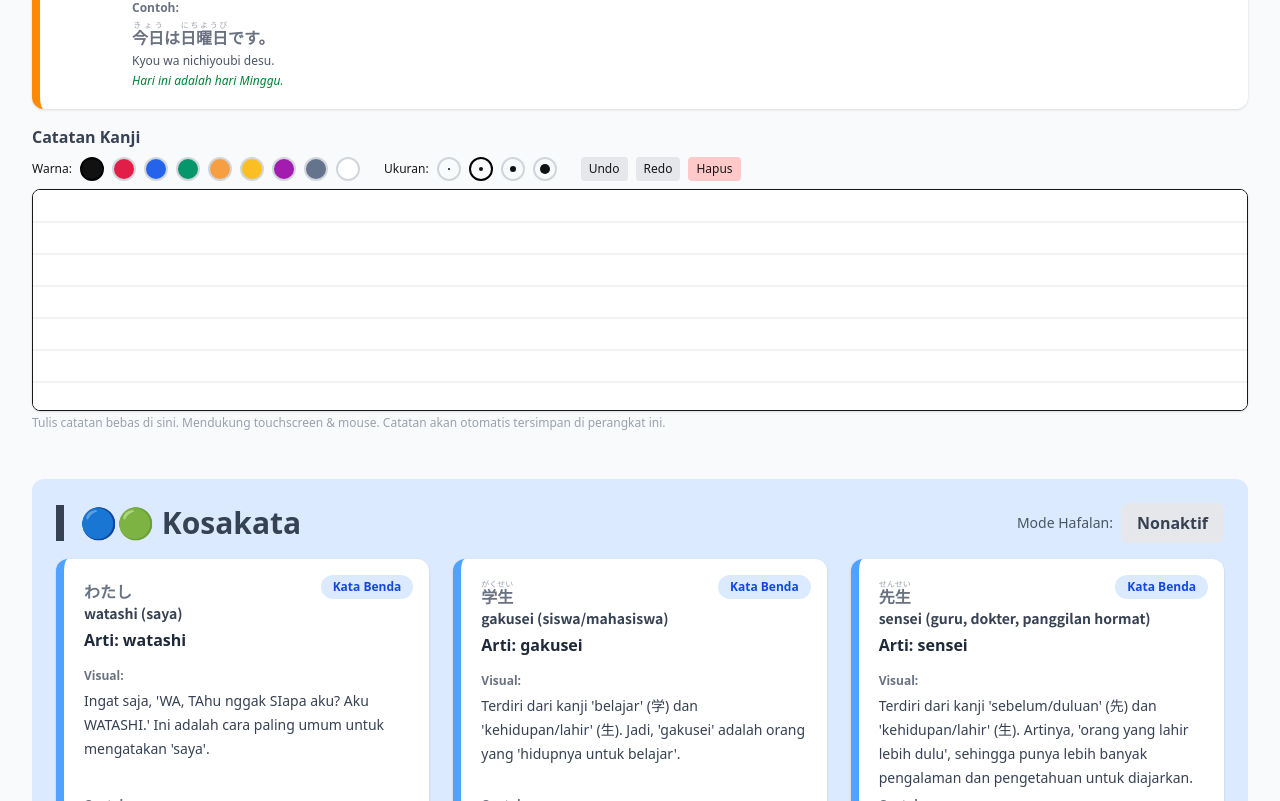
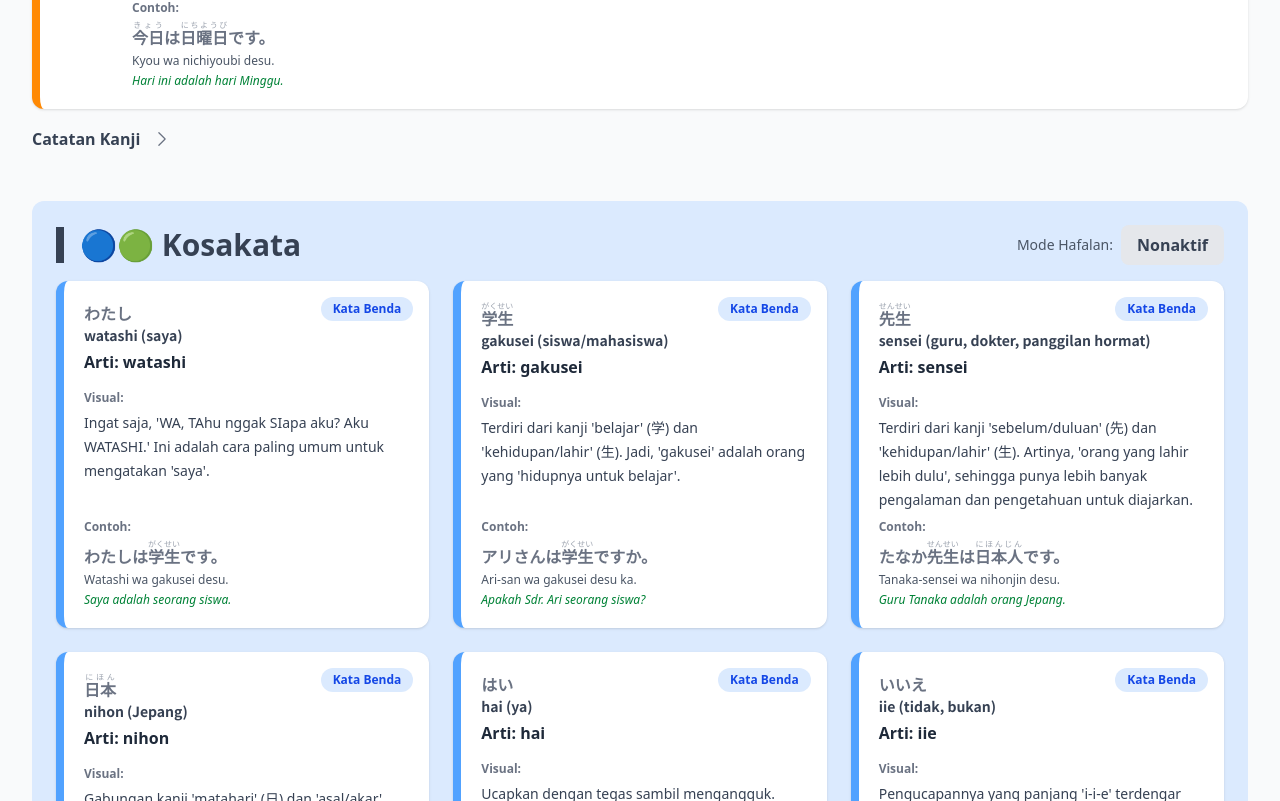
Before and after one commit to randyaswin/study-japan, a Next.js app: page /n5/1 in a window 1280 px wide. Shown: the part 1759-2560 px from the top of the page. Built offline with nearby package versions, Linux system fonts and the light colour scheme.

Commit message:
collapse handwriting

```diff
--- a/package.json
+++ b/package.json
@@ -14,6 +14,7 @@
     "deploy:preview": "vercel"
   },
   "dependencies": {
+    "@heroicons/react": "^2.2.0",
     "next": "15.3.5",
     "react": "^19.0.0",
     "react-dom": "^19.0.0",
--- a/src/components/HandwritingNote.tsx
+++ b/src/components/HandwritingNote.tsx
@@ -1,19 +1,20 @@
 "use client";
 
 import React, { useRef, useState, useEffect } from 'react';
+import { ChevronDownIcon, ChevronRightIcon } from '@heroicons/react/24/solid';
 
 interface HandwritingNoteProps {
   noteData?: string; // serialized image data (base64)
   onChange?: (data: string) => void;
   label?: string;
-  section?: string; // e.g. 'kanji', 'vocab', 'grammar'
-  pageId?: string | number; // e.g. day number
+  section?: string // e.g. 'kanji', 'vocab', 'grammar'
+  pageId?: string | number // e.g. day number
 }
 
 const PEN_COLORS = [
   '#111', '#e11d48', '#2563eb', '#059669', '#f59e42', '#fbbf24', '#a21caf', '#64748b', '#fff'
 ];
-const PEN_SIZES = [2, 4, 6, 10];
+const PEN_SIZES = [1, 2, 4, 6, 10];
 
 const CANVAS_HEIGHT = 220;
 const CANVAS_WIDTH = 600;
@@ -27,6 +28,7 @@ const HandwritingNote: React.FC<HandwritingNoteProps> = ({ noteData, onChange, l
   const [history, setHistory] = useState<string[]>([]);
   const [redoStack, setRedoStack] = useState<string[]>([]);
   const [localNote, setLocalNote] = useState<string | undefined>(undefined);
+  const [collapsed, setCollapsed] = useState(true);
 
   // Key for localStorage
   const storageKey = `handwriting_note_${pageId}_${section}`;
@@ -116,6 +118,9 @@ const HandwritingNote: React.FC<HandwritingNoteProps> = ({ noteData, onChange, l
     setDrawing(false);
     const canvas = canvasRef.current;
     if (!canvas) return;
+    const ctx = canvas.getContext('2d');
+    if (!ctx) return;
+    ctx.stroke(); // Ensure the last segment is drawn
     const data = canvas.toDataURL();
     setLocalNote(data);
     if (typeof window !== 'undefined') {
@@ -219,7 +224,27 @@ const HandwritingNote: React.FC<HandwritingNoteProps> = ({ noteData, onChange, l
 
   return (
     <div className="my-4">
-      {label && <div className="mb-2 font-semibold text-gray-700 dark:text-gray-200">{label}</div>}
+      <div className="flex items-center mb-2">
+        {label && <div className="font-semibold text-gray-700 dark:text-gray-200 mr-2">{label}</div>}
+        {/* Chevron toggle only when empty */}
+        {(!localNote) && (
+          <button
+            className="p-1 rounded hover:bg-gray-100 dark:hover:bg-gray-700"
+            onClick={() => setCollapsed(c => !c)}
+            aria-label={collapsed ? 'Buka catatan' : 'Tutup catatan'}
+            type="button"
+          >
+            {collapsed ? (
+              <ChevronRightIcon className="w-5 h-5 text-gray-500" />
+            ) : (
+              <ChevronDownIcon className="w-5 h-5 text-gray-500" />
+            )}
+          </button>
+        )}
+      </div>
+      {/* Show note area if not collapsed or if there is content */}
+      {((!collapsed) ) && (
+        <>
           <div className="flex items-center gap-2 mb-2 flex-wrap">
             <span className="text-xs">Warna:</span>
             {PEN_COLORS.map(c => (
@@ -251,7 +276,7 @@ const HandwritingNote: React.FC<HandwritingNoteProps> = ({ noteData, onChange, l
               ref={canvasRef}
               width={CANVAS_WIDTH}
               height={CANVAS_HEIGHT}
-          style={{ touchAction: 'none', width: '100%', height: CANVAS_HEIGHT, background: '#fff', display: 'block' }}
+              style={{ touchAction: 'none', width: '100%', height: CANVAS_HEIGHT + 'px', background: '#fff', display: 'block' }}
               onPointerDown={handlePointerDown}
               onPointerMove={handlePointerMove}
               onPointerUp={handlePointerUp}
@@ -259,6 +284,8 @@ const HandwritingNote: React.FC<HandwritingNoteProps> = ({ noteData, onChange, l
             />
           </div>
           <div className="text-xs text-gray-400 mt-1">Tulis catatan bebas di sini. Mendukung touchscreen & mouse. Catatan akan otomatis tersimpan di perangkat ini.</div>
+        </>
+      )}
     </div>
   );
 };
```
Also changed, not shown: 1 other file (tests, documents, lock files or other folders). Lines whose indentation alone changed are shown as unchanged.
